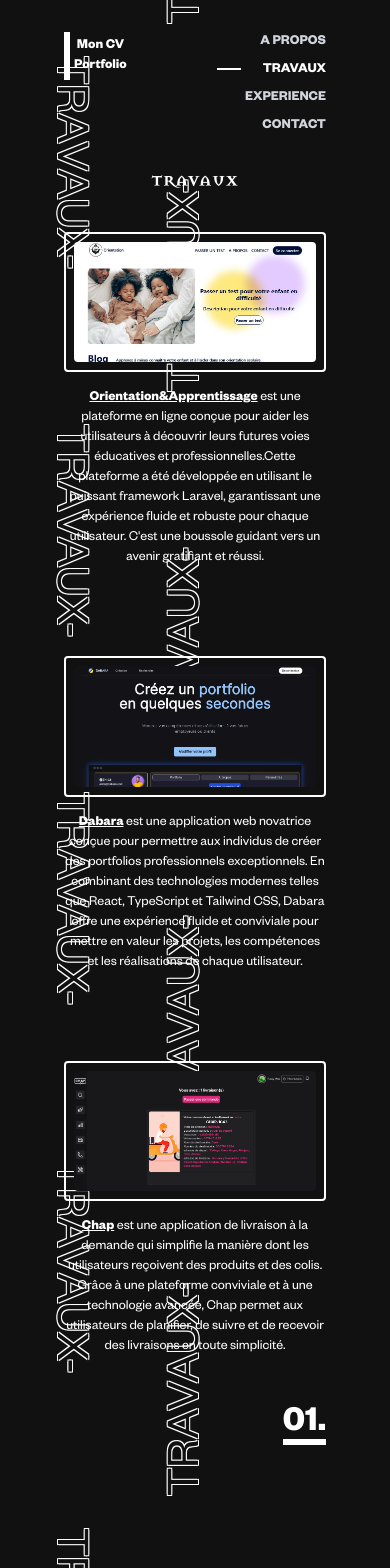
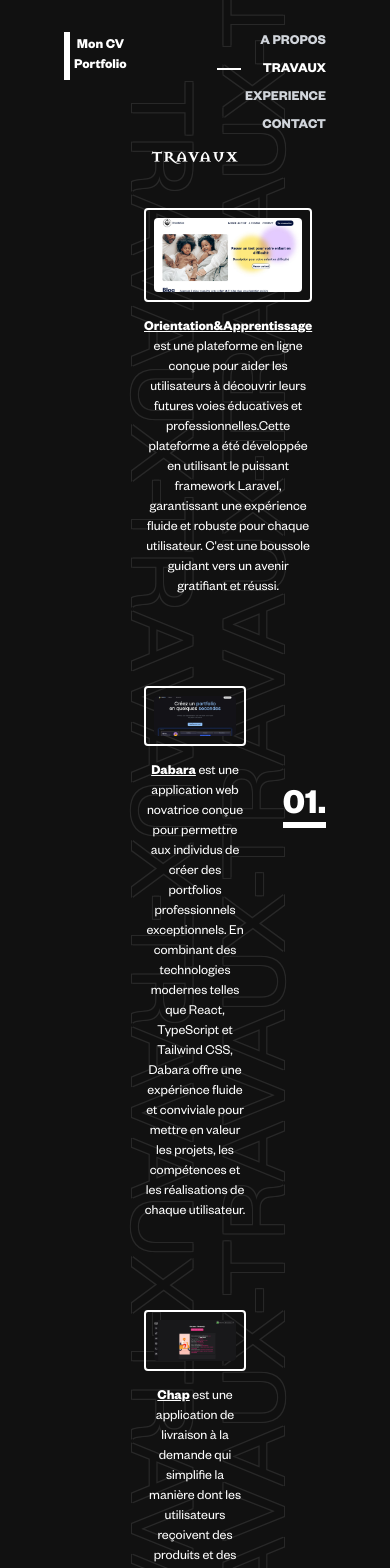
Before and after one commit to IsraelBoka/portfolio, a SvelteKit app: page /travaux in a window 390 px wide. Shown: the top 1568 px of the page. Before the commit the page ends 1461 px from the top, so only its background shows below. Built offline with nearby package versions, Linux system fonts and the light colour scheme.

Commit message:
everything fixed

```diff
--- a/src/routes/+layout.svelte
+++ b/src/routes/+layout.svelte
@@ -17,8 +17,8 @@
 		{/if}
 	</title>
 </head>
-<div class="container">
-	<nav class=" flex justify-between py-8 px-16 relative z-10">
+<div class="container mx-auto">
+	<nav class=" flex justify-between py-8 px-16 fixed top-0 left-0 right-0 z-20">
 		<div class="text-white h-12 text-sm font-bold flex">
 			<div class="h-12 w-1.5 bg-white" />
 			<div class="flex flex-col items-center justify-center mx-1 my-2">
@@ -90,7 +90,7 @@
 	</nav>
 	<slot />
 
-	<footer class="flex justify-end pb-4 px-16">
+	<footer class="flex justify-end pb-4 px-16 fixed bottom-0 left-0 right-0">
 		{#if $page.url.pathname === '/'}
 			<span
 				class=" text-4xl font-bold text-white bg-gradient-to-r from-white to-white bg-bottom bg-no-repeat bg-[length:100%_6px] transition-[background-size]"
--- a/src/routes/+page.svelte
+++ b/src/routes/+page.svelte
@@ -3,7 +3,7 @@
 	import { page } from '$app/stores';
 </script>
 
-<section class="pb-20">
+<section class="pb-20 pt-36">
 	<div id="background-text " class="pointer-events-none select-none absolute z-0 w-full">
 		<div class="relative flex overflow-x-hidden text-[#111111] opacity-70 text-stroke-3">
 			<div class="py-4 uppercase animate-marquee whitespace-nowrap">
--- a/src/routes/contact/+page.svelte
+++ b/src/routes/contact/+page.svelte
@@ -23,7 +23,7 @@
 	</div>
 </div>
 
-<section class="px-16 pb-20 relative z-10">
+<section class="px-16 pb-20 relative pt-36">
 	<h1 class="text-2xl text-center text-white font-Crusader">Contactez-moi</h1>
 	<div class="text-lg flex flex-col gap-4 text-white font-bold lg:text-2xl lg:px-36 pt-6">
 		<p>
--- a/src/routes/experience/+page.svelte
+++ b/src/routes/experience/+page.svelte
@@ -23,7 +23,7 @@
 	</div>
 </div>
 
-<section class="px-16 relative z-10 lg:pb-32">
+<section class="px-16 relative lg:pb-32 pt-36">
 	<h1 class="text-2xl text-white font-Crusader text-center">Experience</h1>
 	<div class="text-lg flex flex-col gap-4 text-white font-bold lg:text-2xl lg:px-36 pt-6">
 		Depuis 2018, je me suis spécialisé dans le développement d'interfaces interactives avec un fort
--- a/src/routes/travaux/+page.svelte
+++ b/src/routes/travaux/+page.svelte
@@ -10,75 +10,63 @@
 	};
 </script>
 
-<div on:mousemove={(e) => handleMouseMove(e)} aria-hidden="true" class="w-full h-full">
+<div on:mousemove={(e) => handleMouseMove(e)} aria-hidden="true" class="w-full h-full pt-36">
 	<div
 		style="transform: translateY(calc({coords.y / 10}px))"
-		class={`fixed inset-y-0 left-0 h-full flex flex-col gap-72 items-center px-16 -py-10 uppercase`}
+		class={`fixed inset-y-0 left-0 opacity-10 h-full flex flex-col gap-72 items-center px-36 -py-10 uppercase `}
 	>
-		<span
-			class="text-5xl lg:text-8xl rotate-90 p-4 transform origin-left text-stroke-3 text-[#111111]"
+		<span class="text-8xl rotate-90 p-4 transform origin-left text-stroke-3 text-[#111111]"
 			>Travaux-</span
 		>
-		<span
-			class="text-5xl lg:text-8xl rotate-90 p-4 transform origin-left text-stroke-3 text-[#111111]"
+		<span class="text-8xl rotate-90 p-4 transform origin-left text-stroke-3 text-[#111111]"
 			>Travaux-</span
 		>
-		<span
-			class="text-5xl lg:text-8xl rotate-90 p-4 transform origin-left text-stroke-3 text-[#111111]"
+		<span class="text-8xl rotate-90 p-4 transform origin-left text-stroke-3 text-[#111111]"
 			>Travaux-</span
 		>
 
-		<span
-			class="text-5xl lg:text-8xl rotate-90 p-4 transform origin-left text-stroke-3 text-[#111111]"
+		<span class="text-8xl rotate-90 p-4 transform origin-left text-stroke-3 text-[#111111]"
 			>Travaux-</span
 		>
 
-		<span
-			class="text-5xl lg:text-8xl rotate-90 p-4 transform origin-left text-stroke-3 text-[#111111]"
+		<span class="text-8xl rotate-90 p-4 transform origin-left text-stroke-3 text-[#111111]"
 			>Travaux-</span
 		>
 
-		<span
-			class="text-5xl lg:text-8xl -rotate-90 p-4 transform origin-left text-stroke-3 text-[#111111]"
+		<span class="text-8xl -rotate-90 p-4 transform origin-left text-stroke-3 text-[#111111]"
 			>Travaux-</span
 		>
 
-		<span
-			class="text-5xl lg:text-8xl -rotate-90 p-4 transform origin-left text-stroke-3 text-[#111111]"
+		<span class="text-8xl -rotate-90 p-4 transform origin-left text-stroke-3 text-[#111111]"
 			>Travaux-</span
 		>
 	</div>
 
 	<div
 		style="transform: translateY(calc(-{coords.y / 10}px))"
-		class="fixed inset-y-0 left-32 h-full flex flex-col gap-72 items-center px-16 -py-10 uppercase"
+		class="fixed inset-y-0 left-32 opacity-10 h-full flex flex-col gap-72 items-center px-36 -py-10 uppercase"
 	>
-		<span
-			class="text-5xl lg:text-8xl -rotate-90 p-4 transform origin-left text-stroke-3 text-[#111111]"
+		<span class="text-8xl -rotate-90 p-4 transform origin-left text-stroke-3 text-[#111111]"
 			>Travaux-</span
 		>
-		<span
-			class="text-5xl lg:text-8xl -rotate-90 p-4 transform origin-left text-stroke-3 text-[#111111]"
+		<span class="text-8xl -rotate-90 p-4 transform origin-left text-stroke-3 text-[#111111]"
 			>Travaux-</span
 		>
 
-		<span
-			class="text-5xl lg:text-8xl -rotate-90 p-4 transform origin-left text-stroke-3 text-[#111111]"
+		<span class="text-8xl -rotate-90 p-4 transform origin-left text-stroke-3 text-[#111111]"
 			>Travaux-</span
 		>
 
-		<span
-			class="text-5xl lg:text-8xl -rotate-90 p-4 transform origin-left text-stroke-3 text-[#111111]"
+		<span class="text-8xl -rotate-90 p-4 transform origin-left text-stroke-3 text-[#111111]"
 			>Travaux-</span
 		>
 
-		<span
-			class="text-5xl lg:text-8xl -rotate-90 p-4 transform origin-left text-stroke-3 text-[#111111]"
+		<span class="text-8xl -rotate-90 p-4 transform origin-left text-stroke-3 text-[#111111]"
 			>Travaux-</span
 		>
 	</div>
 
-	<section class="px-16 relative z-10">
+	<section class="px-36 relative z-10">
 		<div class="">
 			<h1 class="text-2xl text-white text-center font-Crusader">Travaux</h1>
 			<div class="gap-2 flex flex-col">
```
